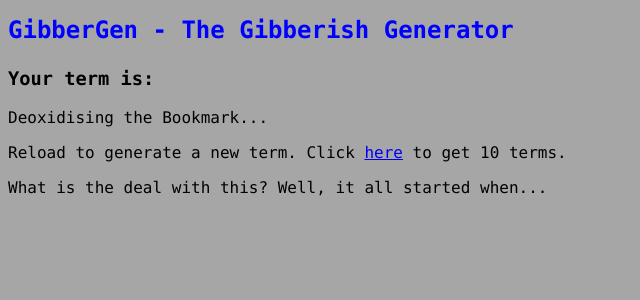
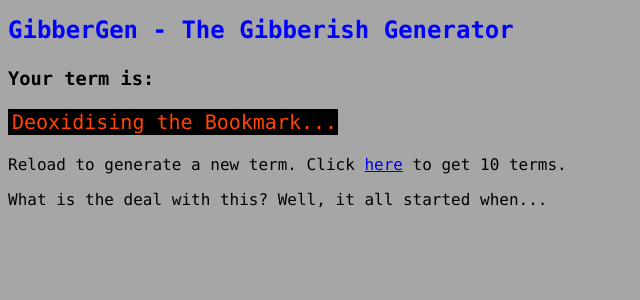
Before and after one commit to AlexB-623/the_toolbox, a Flask app: page /gibbergen/ in a window 1280 px wide. Shown: the part 27-327 px from the top of the page, without its empty margins (0-640 px from the left). Run offline with Flask 3, Linux system fonts and the light colour scheme.

```diff
--- a/base/__init__.py
+++ b/base/__init__.py
@@ -14,7 +14,7 @@ app = Flask(__name__)
 app.config['SECRET_KEY'] = secret_key
 basedir = os.path.abspath(os.path.dirname(__file__))
 app.config['SQLALCHEMY_DATABASE_URI'] = 'sqlite:///'+os.path.join(basedir, 'data.sqlite')
-app.config['SQLALCHEMY_TRACK_MODIFICATIONS'] = False
+app.config['SQLALCHEMY_TRACK_MODIFICATIONS'] = True
 db = SQLAlchemy(app)
 Migrate(app, db)
 
--- a/base/gibbergen/templates/gibbergen/gibbergen_home.html
+++ b/base/gibbergen/templates/gibbergen/gibbergen_home.html
@@ -1,12 +1,18 @@
 {% extends "base.html" %}
 {% block title %}
     <title>Alex's Toolbox - GibberGen</title>
+{% endblock %}
+{% block additional_css %}
+    <link rel="stylesheet" href="{{ url_for('static', filename='css/gibbergen.css') }}" />
 {% endblock %}
 
 {% block content %}
     <h1>GibberGen - The Gibberish Generator</h1>
     <h3>Your term is:</h3>
-    <p>{{ term }}</p>
+    <div class="hacker-console">
+        <p class="fancy-term-text">{{ term }}</p>
+    </div>
+
     <p>Reload to generate a new term. Click <a href="{{ url_for('gibbergen.gibbergen_sampler') }} ">here</a> to get 10 terms.</p>
     <p>What is the deal with this? Well, it all started when...</p>
 
--- a/base/gibbergen/templates/gibbergen/sampler.html
+++ b/base/gibbergen/templates/gibbergen/sampler.html
@@ -10,10 +10,12 @@
 {% block content %}
     <h1>GibberGen - The Gibberish Generator</h1>
     <h3>Your terms are:</h3>
-    <ul class="hacker-console">
+    <div class="hacker-console">
+    <ul class="term-list">
         {% for term in terms %}
             <li>{{ term }}</li>
         {% endfor %}
     </ul>
+    </div>
     <p>Reload to generate new terms.</p>
 {% endblock %}
--- a/base/gibbergen/views.py
+++ b/base/gibbergen/views.py
@@ -1,7 +1,7 @@
 from flask import Flask, Blueprint, render_template, request, session, redirect, url_for, flash
 import json, random
 from os import getcwd
-from flask_login import login_required
+from flask_login import login_required, current_user
 
 cwd = getcwd()
 gibbergen_blueprint = Blueprint('gibbergen', __name__, template_folder='templates/gibbergen')
@@ -42,7 +42,6 @@ def gibbergen():
     return render_template('gibbergen_home.html', term=term)
 
 
-
 @gibbergen_blueprint.route('/sampler')
 @login_required
 def gibbergen_sampler():
--- a/base/static/css/gibbergen.css
+++ b/base/static/css/gibbergen.css
@@ -1,7 +1,21 @@
 .hacker-console {
     background-color: black;
+    width: fit-content;
 }
 
-li {
+.term-list {
     color: limegreen;
+    font-family: 'Consolas', 'Menlo', 'DejaVu Sans Mono', 'Bitstream Vera Sans Mono', monospace;
+    padding-top: 2px;
+    padding-bottom: 2px;
+    padding-right: 3px;
+    list-style: none;
 }
+
+.fancy-term-text {
+    background-color: black;
+    color: orangered;
+    font-size: 1.25rem;
+    padding: 1px;
+    margin-left: 3px;
+}
--- a/base/static/css/styles.css
+++ b/base/static/css/styles.css
@@ -6,10 +6,12 @@ body {
     background-color: black;
 }
 
+.navbar-item nav-link {
+    color: aqua;
+}
 
 h1 {
     color: blue;
     margin-bottom: 24px;
     font-size: 24px;
-    text-decoration-color: aqua;
 }
--- a/base/templates/index.html
+++ b/base/templates/index.html
@@ -5,6 +5,7 @@
 
 {% block content %}
     <h1>Welcome</h1>
-    <b>About this site...</b>
+    <p>About this site... <a href="https://github.com/AlexB-623/the_toolbox" target="_blank">Github Repository</a> </p>
+
     <div>Link to Toolbox</div>
 {% endblock %}
--- a/base/users/views.py
+++ b/base/users/views.py
@@ -7,6 +7,10 @@ from werkzeug.security import generate_password_hash, check_password_hash
 
 
 users_blueprint = Blueprint('users', __name__, template_folder='templates/users')
+
+@users_blueprint.route('/', methods=['GET'])
+def users():
+    return render_template('users.html')
 
 @users_blueprint.route('/register', methods=['GET', 'POST'])
 def register():
```
Also changed, not shown: base/app.py (+10 -1 lines), base/models.py (+13 -0 lines), base/users/templates/users/users.html (added, +14 -0 lines), 1 other file.
